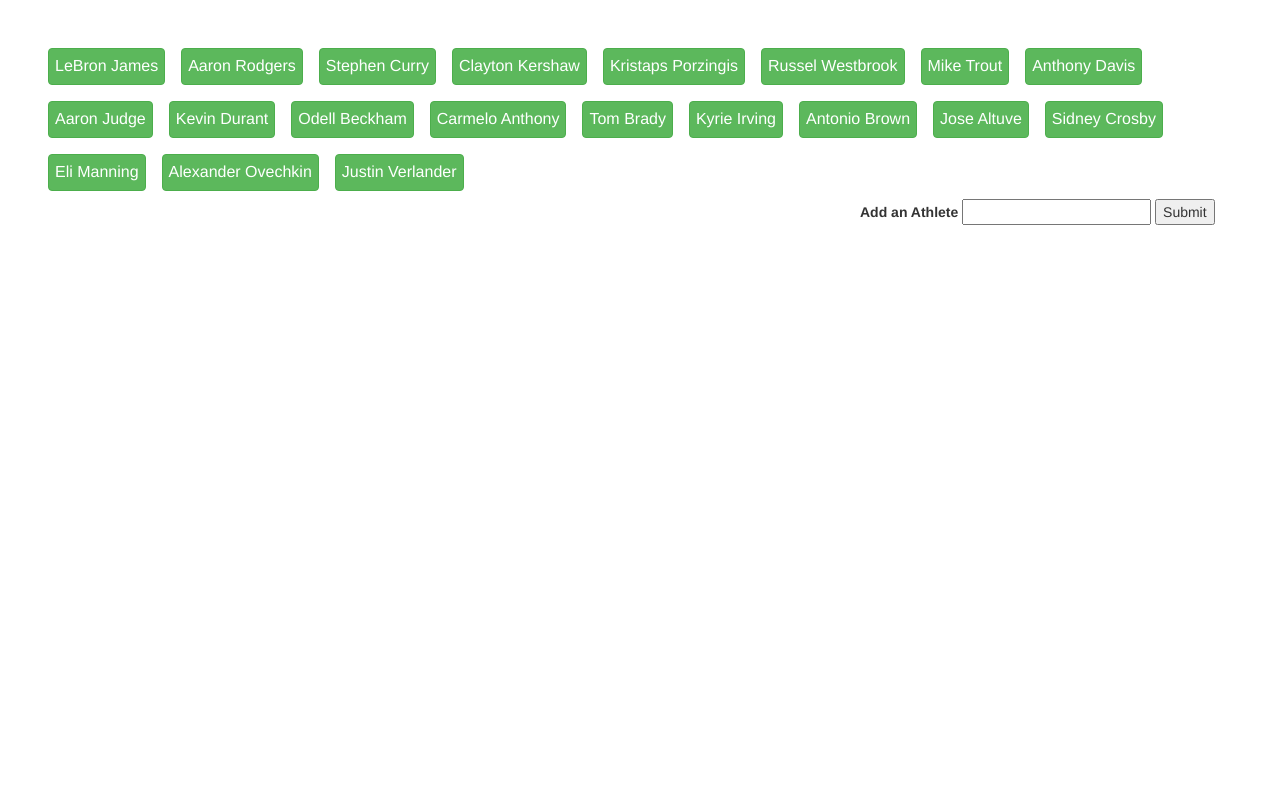
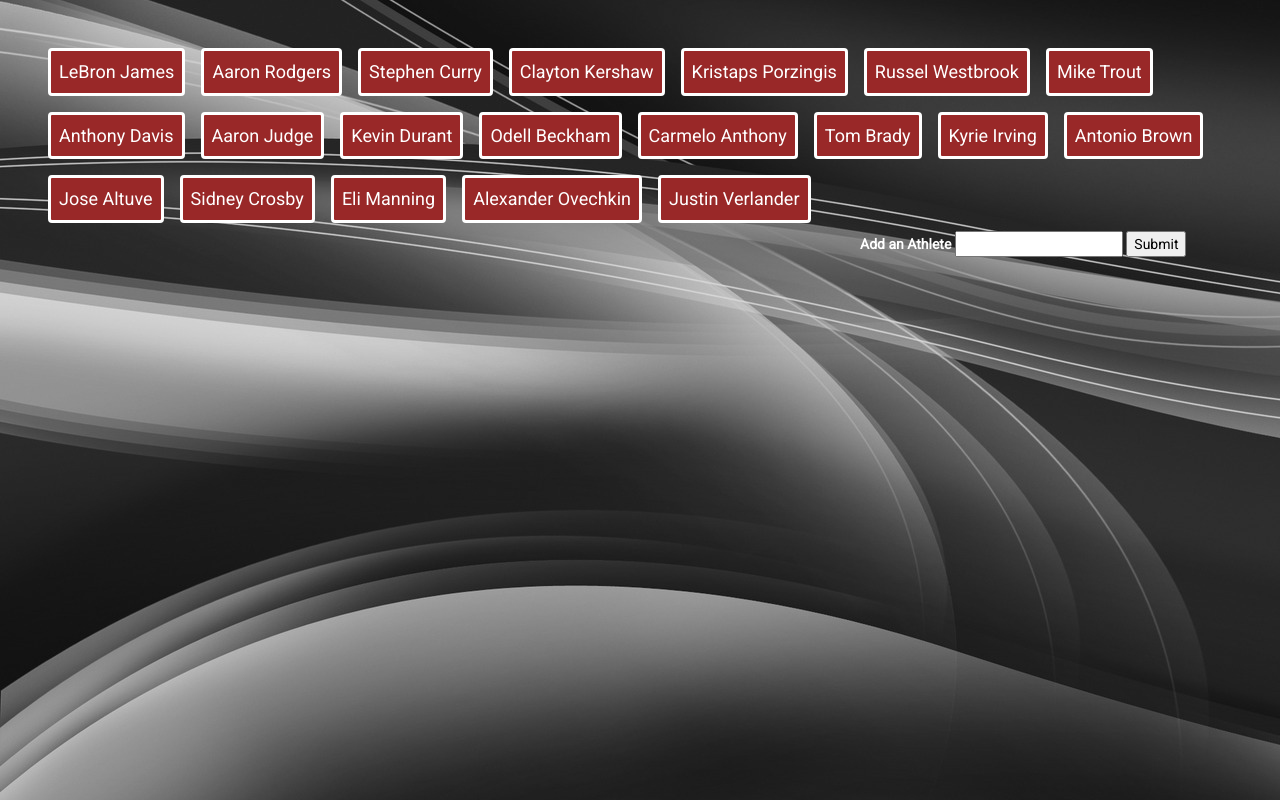
Before and after one commit to alexscar99/Dynamic-Athlete-GIFs, a plain HTML site: page index.html in a window 1280 px wide. Drawn offline with nearby package versions, Linux system fonts and the light colour scheme.

Commit message:
Added some styling

```diff
--- a/assets/css/style.css
+++ b/assets/css/style.css
@@ -1,3 +1,9 @@
+body {
+  background-image: url('../images/silver-abstract-wallpaper.jpg');
+  font-family: 'Roboto', sans-serif;
+  color: white;
+}
+
 .container-fluid {
   padding: 40px;
 }
@@ -9,16 +15,35 @@
 .item img {
   width: 425px;
   height: 285px;
+  border: 5px dashed white;
+  border-radius: 12px;
 }
 
 .item p {
   text-align: center;
   margin-top: 25px;
   margin-bottom: -50px;
+  font-size: 16px;
 }
 
-.btn-success {
-  padding: 6px;
+.btn-success,
+.btn-success:active,
+.btn-success:focus,
+.btn-success:active:focus {
+  background: rgb(153, 40, 40);
+  color: white;
+  padding: 8px;
   margin: 8px;
-  font-size: 16px;
+  font-size: 18px;
+  border: 3px solid white;
 }
+
+.btn-success:hover {
+  background: black;
+  color: white;
+  border: 3px solid white;
+}
+
+input {
+  color: black;
+}
--- a/index.html
+++ b/index.html
@@ -9,6 +9,7 @@
   <link rel="stylesheet" href="https://maxcdn.bootstrapcdn.com/bootstrap/3.3.7/css/bootstrap.min.css" integrity="sha384-BVYiiSIFeK1dGmJRAkycuHAHRg32OmUcww7on3RYdg4Va+PmSTsz/K68vbdEjh4u"
     crossorigin="anonymous">
   <link rel="stylesheet" type="text/css" href="assets/css/style.css">
+  <link href="https://fonts.googleapis.com/css?family=Roboto" rel="stylesheet">
 </head>
 
 <body>
```
Also changed, not shown: assets/images/silver-abstract-wallpaper.jpg (added).
